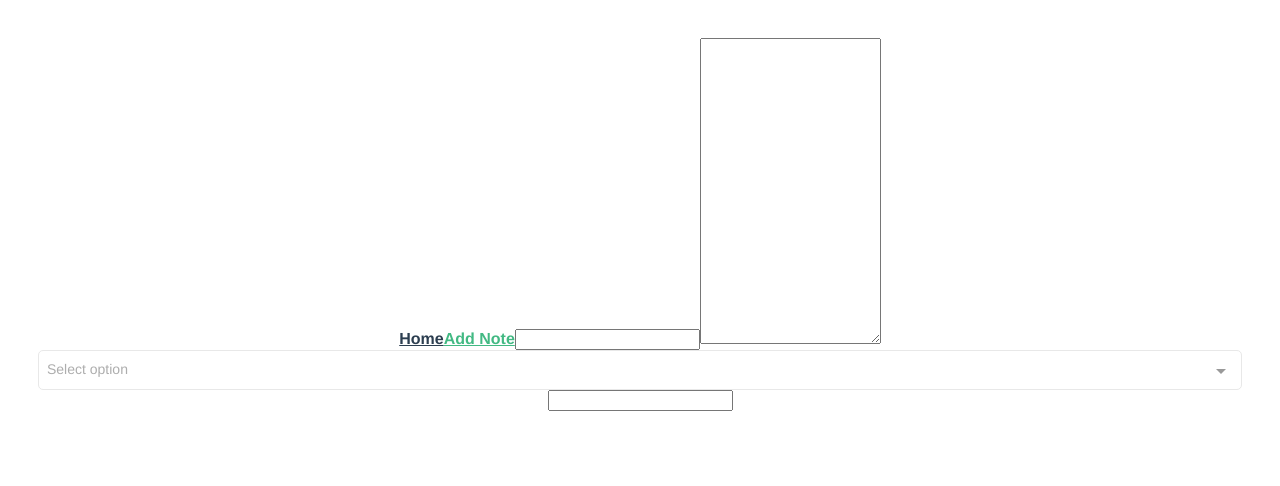
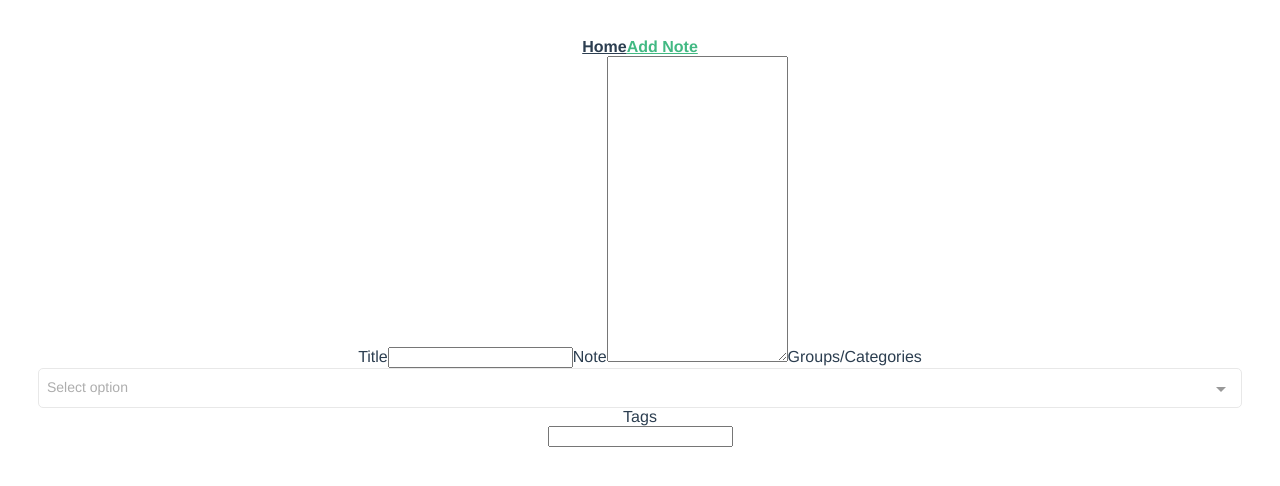
Before and after one commit to stonefarmer9/Digital-Notes, a Vue app in the folder digital-notes/: page /#/AddNote in a window 1280 px wide. Shown: the top 486 px of the page. Built offline with nearby package versions, Linux system fonts and the light colour scheme.

Commit message:
FEAT: Labels present in correct order

```diff
--- a/digital-notes/src/views/NoteForm.vue
+++ b/digital-notes/src/views/NoteForm.vue
@@ -1,8 +1,14 @@
 <template>
+<div>
+<label>Title</label>
    <TextBox/>
+   <label>Note</label>
    <TextArea/>
+   <label>Groups/Categories</label>
    <MultiSelect/>
+   <label>Tags</label>
    <TagInput/>
+</div>
 </template>
 
 <script>
```
